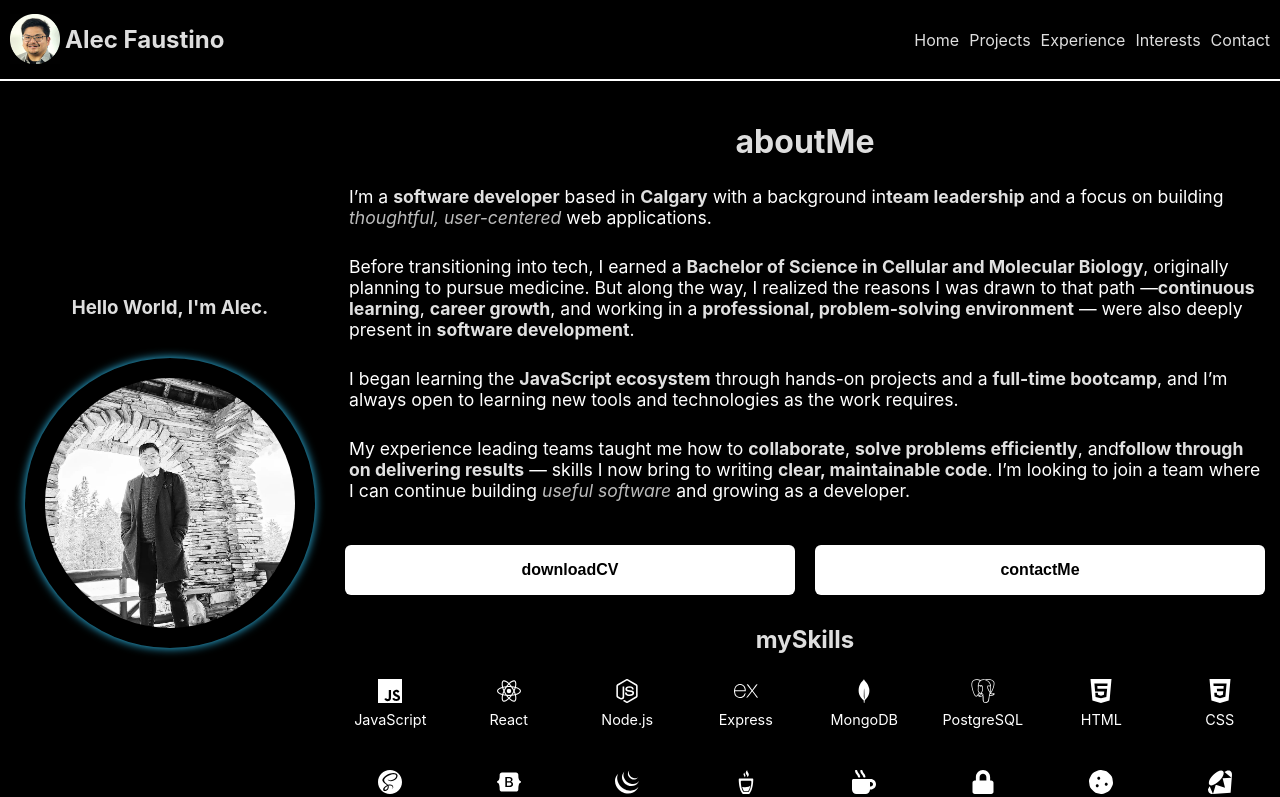
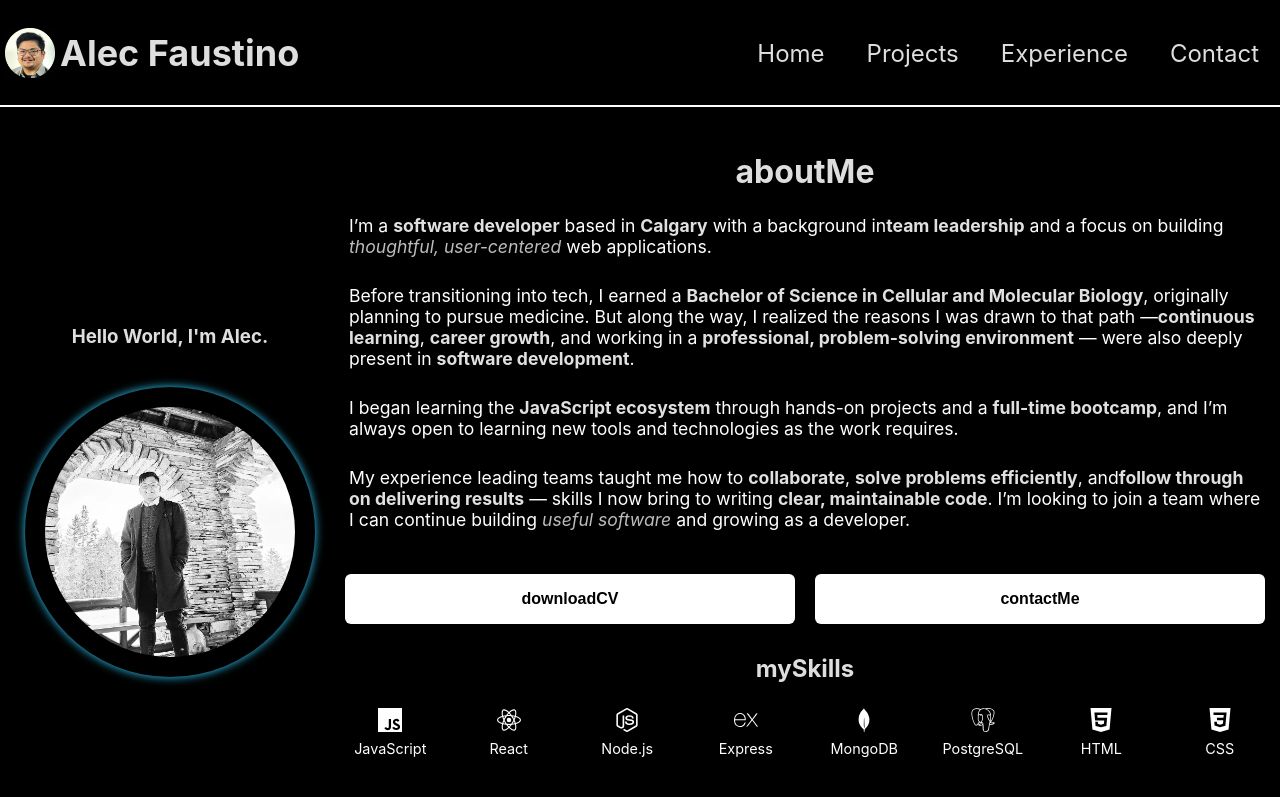
Before and after one commit to alecfaustino/portfolio, a React (Vite) app in the folder frontend/: page / in a window 1280 px wide. Shown: the top 797 px of the page. Built offline with nearby package versions, Linux system fonts and the light colour scheme.

Commit message:
change nav to persist at the top

```diff
--- a/frontend/src/App.jsx
+++ b/frontend/src/App.jsx
@@ -41,7 +41,6 @@ function App() {
         />
       )}
       {topic === "experience" && <Experience />}
-      {topic === "interests" && <h1>Interests Page Coming Soon</h1>}
       {topic === "contact" && (
         <Contact setTopic={setTopic} handleDownload={handleDownload} />
       )}
--- a/frontend/src/components/Navigation.jsx
+++ b/frontend/src/components/Navigation.jsx
@@ -17,7 +17,6 @@ const Navigation = ({ selectTopic, topic }) => {
             <li onClick={() => selectTopic("landing")}>Home</li>
             <li onClick={() => selectTopic("projects")}>Projects</li>
             <li onClick={() => selectTopic("experience")}>Experience</li>
-            <li onClick={() => selectTopic("interests")}>Interests</li>
             <li onClick={() => selectTopic("contact")}>Contact</li>
           </ul>
         </div>
--- a/frontend/src/components/Projects.jsx
+++ b/frontend/src/components/Projects.jsx
@@ -50,7 +50,7 @@ const Projects = ({ setShowModal, setSelectedProject, showModal }) => {
     console.log("###", showModal);
   };
   return (
-    <>
+    <div className="projects_main_container">
       <h1>myProjects</h1>
       <div className="project_cards_container">
         {[...projectsList]
@@ -80,7 +80,7 @@ const Projects = ({ setShowModal, setSelectedProject, showModal }) => {
             </div>
           ))}
       </div>
-    </>
+    </div>
   );
 };
 
--- a/frontend/src/styles/Contact.scss
+++ b/frontend/src/styles/Contact.scss
@@ -1,6 +1,6 @@
 .contact_container {
   max-width: 600px;
-  margin: 0 auto;
+  margin: 110px auto;
   color: white;
   padding: 2rem 0px;
   justify-content: center;
--- a/frontend/src/styles/Experience.scss
+++ b/frontend/src/styles/Experience.scss
@@ -1,9 +1,11 @@
 .experience-section {
   max-width: 800px;
   margin: auto;
+  margin-top: 110px;
   padding: 2rem 1rem;
   background: black;
   color: #333;
+
 }
 
 .experience-section h2 {
--- a/frontend/src/styles/Landing.scss
+++ b/frontend/src/styles/Landing.scss
@@ -3,6 +3,7 @@
   justify-content: space-between;
   padding: 5px;
   align-items: center;
+  margin-top: 110px;
 
 }
 
--- a/frontend/src/styles/Navigation.scss
+++ b/frontend/src/styles/Navigation.scss
@@ -2,7 +2,12 @@
   display: flex;
   justify-content: space-between;
   border-bottom: 2px solid white;
-  padding: 5px;
+  position: fixed;
+  top: 0px;
+  width: 100%;
+  max-height: 110px;
+  background-color: black;
+  z-index: 1000;
 }
 
 .nav_branding {
@@ -10,6 +15,7 @@
   align-items: center;
   justify-content: space-between;
   cursor: pointer;
+  font-size: 1.5rem;
 }
 
 .nav_img {
@@ -34,9 +40,10 @@
 .nav_topics_container li {
   display: flex;
   padding: 5px;
-  margin: 0px;
+  margin: 16px;
   border-top: 2px solid transparent;
   transition: border-top 0.5s ease, transform 0.3s ease;
+  font-size: 1.5rem;
 }
 
 .nav_topics_container li:hover {
--- a/frontend/src/styles/Projects.scss
+++ b/frontend/src/styles/Projects.scss
@@ -1,3 +1,6 @@
+.projects_main_container {
+  margin-top: 110px;
+}
 .project_cards_container {
   display: flex;
   flex-wrap: wrap;
```
